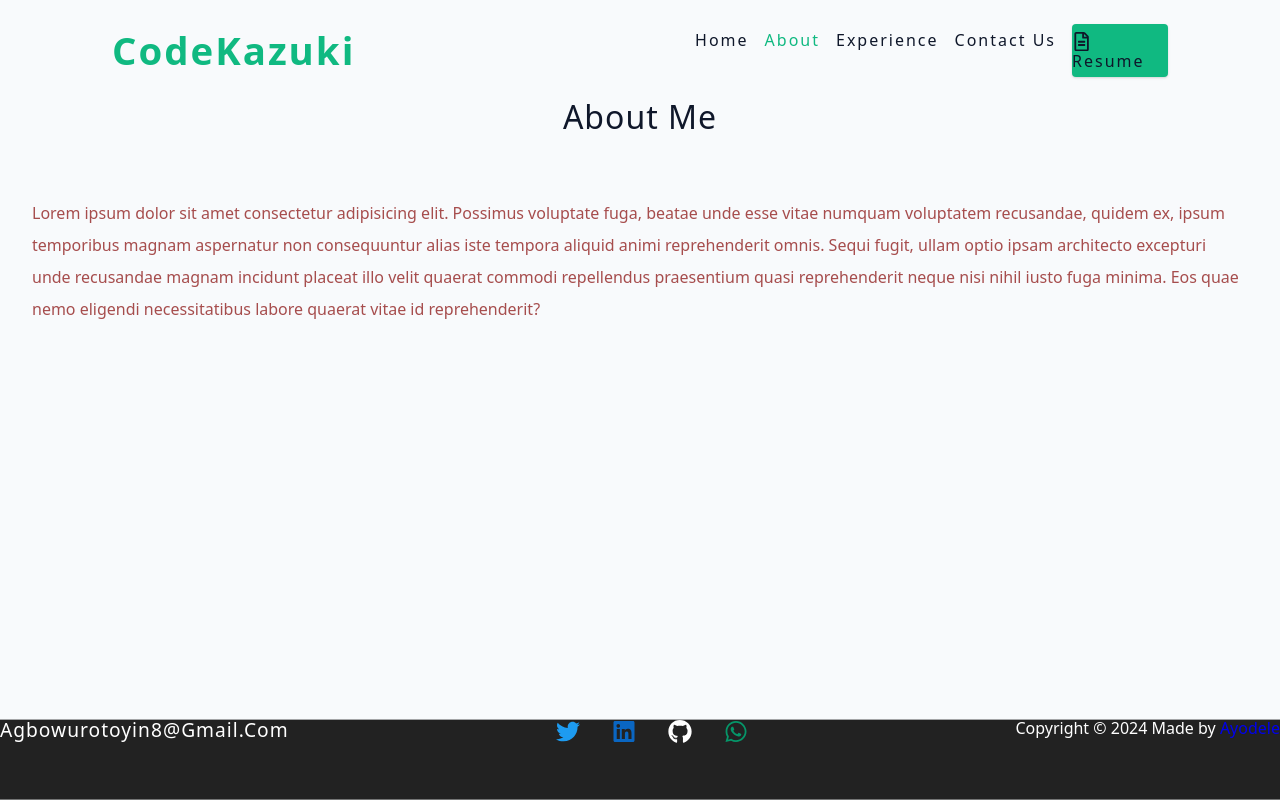
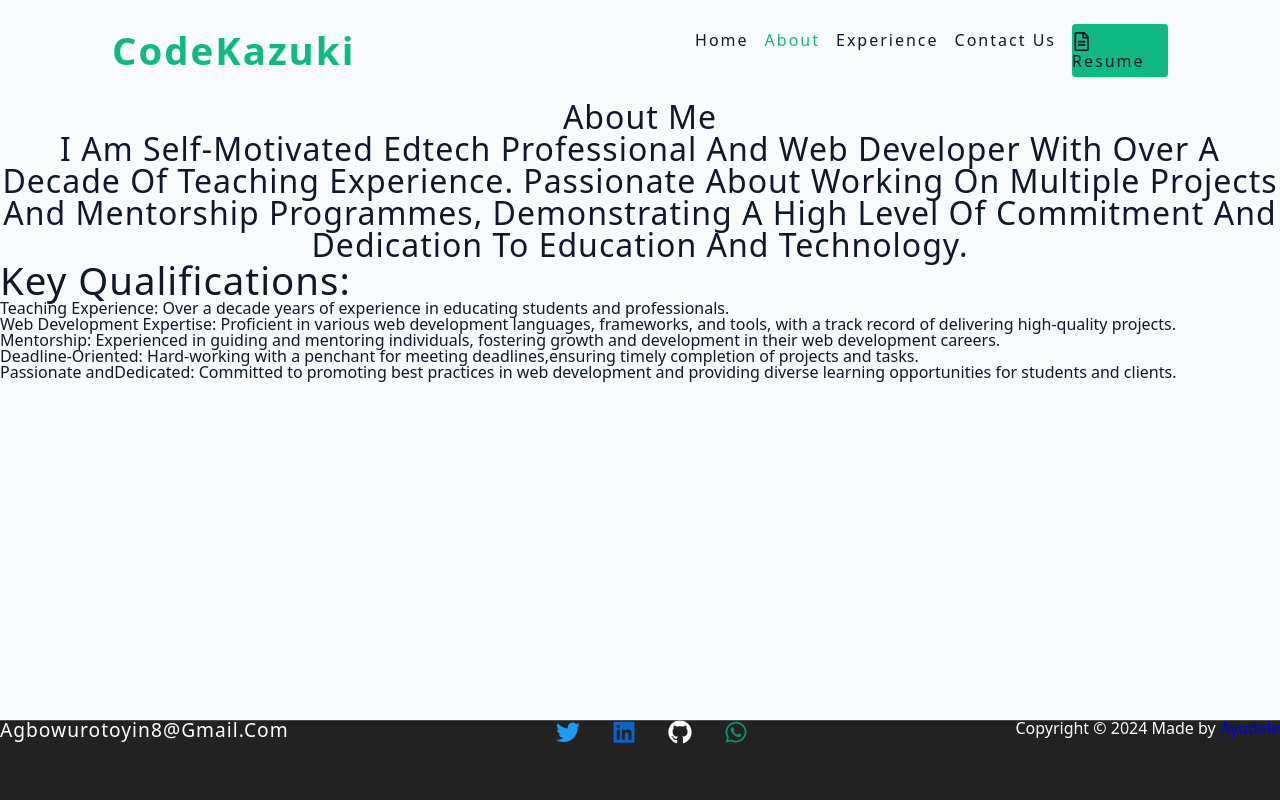
Before and after one commit to Codekazuki/devKazuki, a React (Vite) app: page /about in a window 1280 px wide. Built offline with nearby package versions, Linux system fonts and the light colour scheme.

Commit message:
portfolio

```diff
--- a/src/pages/About.jsx
+++ b/src/pages/About.jsx
@@ -1,17 +1,31 @@
+const intro =
+  " I am Self-motivated Edtech professional and Web Developer with over a decade of teaching experience. Passionate about working on multiple projects and mentorship programmes, demonstrating a high level of commitment and dedication to education and technology.";
+const keyQual = "Key Qualifications";
+const point1 =
+  " Teaching Experience: Over a decade years of experience in educating students and professionals.";
+const point2 =
+  "Web Development Expertise: Proficient in various web development languages, frameworks, and tools, with a track record of delivering high-quality projects.";
+const point3 =
+  "   Mentorship: Experienced in guiding and mentoring individuals, fostering growth and development in their web development careers. ";
+const point4 =
+  " Deadline-Oriented: Hard-working with a penchant for meeting deadlines,ensuring timely completion of projects and tasks.";
+const point5 =
+  " Passionate andDedicated: Committed to promoting best practices in web development and providing diverse learning opportunities for students and clients.";
+
 const About = () => {
   return (
     <div className='about'>
       <h3>About Me</h3>
-      <p>
-        Lorem ipsum dolor sit amet consectetur adipisicing elit. Possimus
-        voluptate fuga, beatae unde esse vitae numquam voluptatem recusandae,
-        quidem ex, ipsum temporibus magnam aspernatur non consequuntur alias
-        iste tempora aliquid animi reprehenderit omnis. Sequi fugit, ullam optio
-        ipsam architecto excepturi unde recusandae magnam incidunt placeat illo
-        velit quaerat commodi repellendus praesentium quasi reprehenderit neque
-        nisi nihil iusto fuga minima. Eos quae nemo eligendi necessitatibus
-        labore quaerat vitae id reprehenderit?
-      </p>
+      <h3>{intro}</h3>
+      <h2>{keyQual}:</h2>
+      <ul>
+        {/* add undraw images */}
+        <li>{point1}</li>
+        <li>{point2}</li>
+        <li>{point3}</li>
+        <li>{point4}</li>
+        <li>{point5}</li>
+      </ul>
     </div>
   );
 };
```
